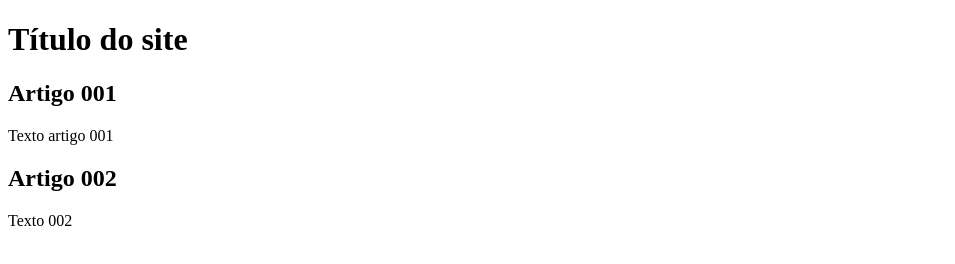
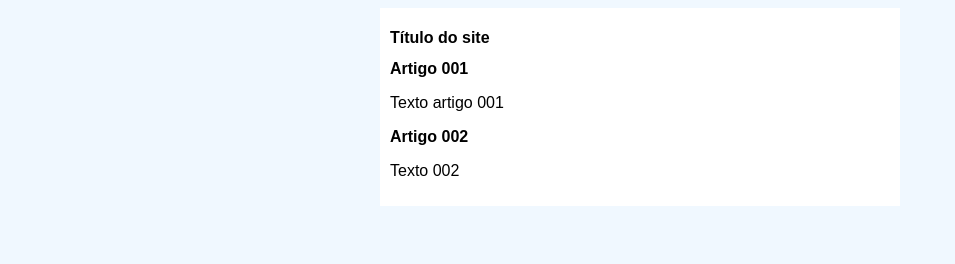
Before and after one commit to ManoelMoniz/projeto-site, a plain HTML site: page index.html in a window 1280 px wide. Shown: the whole page, without its empty margins (0-955 px from the left). Drawn offline with Linux system fonts and the light colour scheme.

Commit message:
inicio de design

```diff
--- /dev/null
+++ b/estilos/styles.css
@@ -0,0 +1,16 @@
+*{
+    font-family: Arial, Helvetica, sans-serif;
+    font-size: 16px;
+}
+
+body{
+    background-color: aliceblue;
+}
+
+main{
+    background-color: white;
+    width: 500px;
+    margin: auto;
+    padding: 10px;
+    box-shadow:3px 3px 5x rgba(0, 0, 0, 0.37);
+}
--- a/index.html
+++ b/index.html
@@ -4,6 +4,7 @@
     <meta charset="UTF-8">
     <meta name="viewport" content="width=device-width, initial-scale=1.0">
     <title>Título do site</title>
+    <link rel="stylesheet" href="estilos/styles.css">
 </head>
 <body>
     <main>
```
